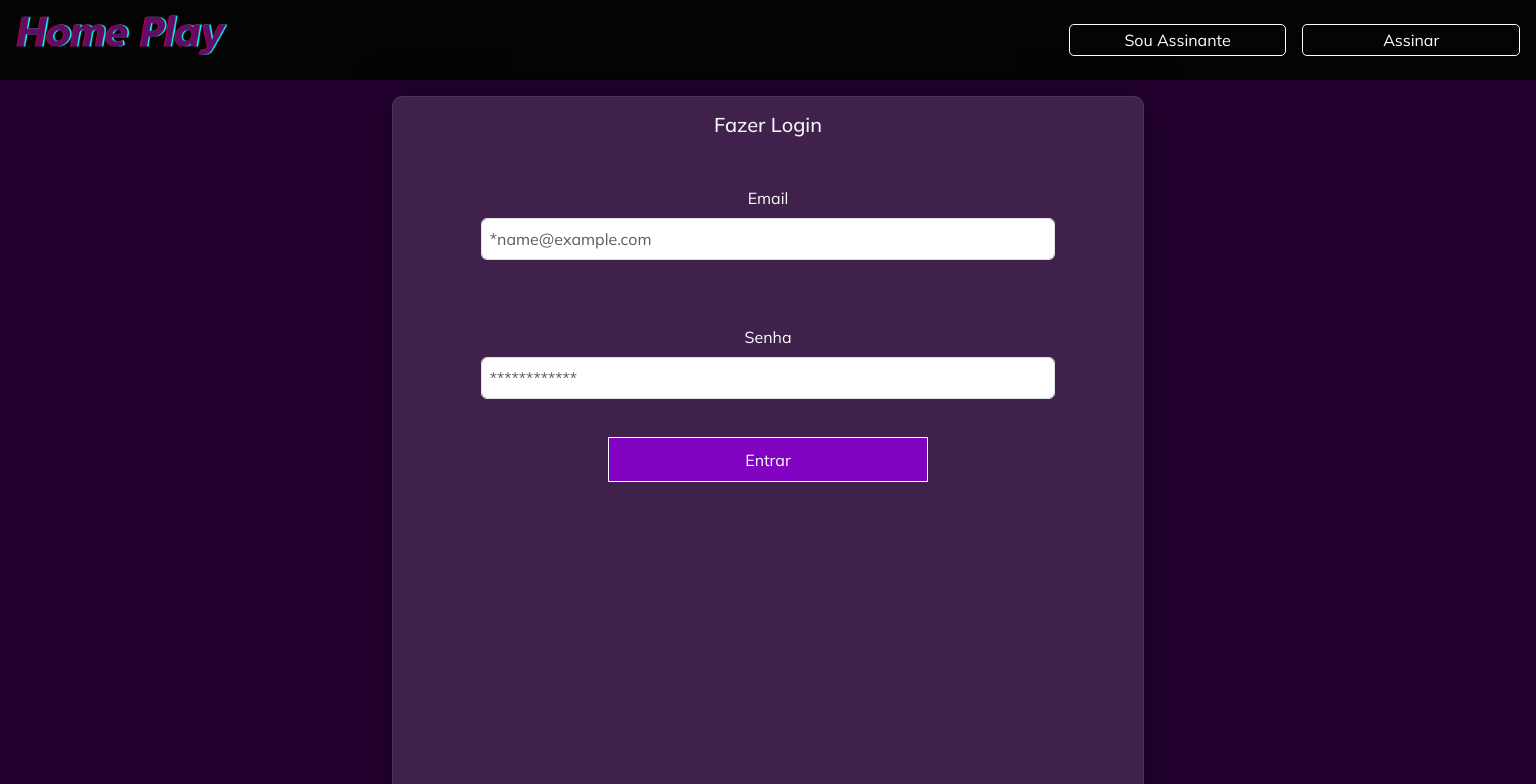
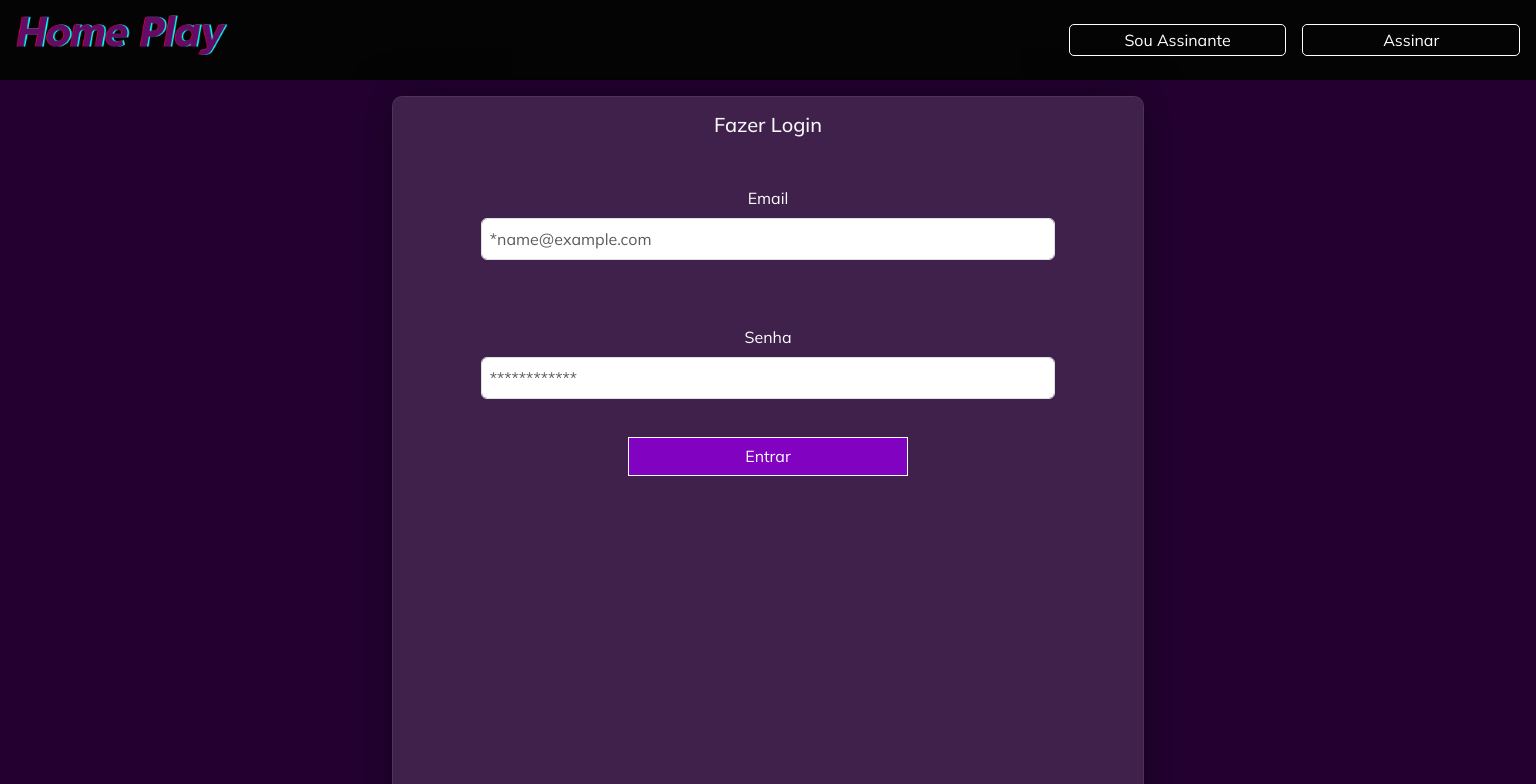
Before and after one commit to Daniella-Rocha/home-play, a React (Vite) app: page /signin in a window 1536 px wide. Shown: the top 784 px of the page. Built offline with nearby package versions, Linux system fonts and the light colour scheme.

Commit message:
Ajustes estilos componente  botão submit

```diff
--- a/src/components/ButtonSubmit/ButtonSubmit.module.css
+++ b/src/components/ButtonSubmit/ButtonSubmit.module.css
@@ -2,11 +2,11 @@
     background: #8202c2;
     border: 1px solid #fff;
     color: #fff;
-    padding: 0.6rem 0.8rem;
+    padding: 0.4rem 0.6rem;
     text-align: center;
     text-decoration: none;
     transition: all ease 400ms;
-    width: 160px;
+    width: 150px;
 }
 
 .btn_default:hover {
@@ -15,6 +15,6 @@
 
 @media screen and (min-width:1366px){
     .btn_default{
-        width: 320px;
+        width: 280px;
     }
 }
```
